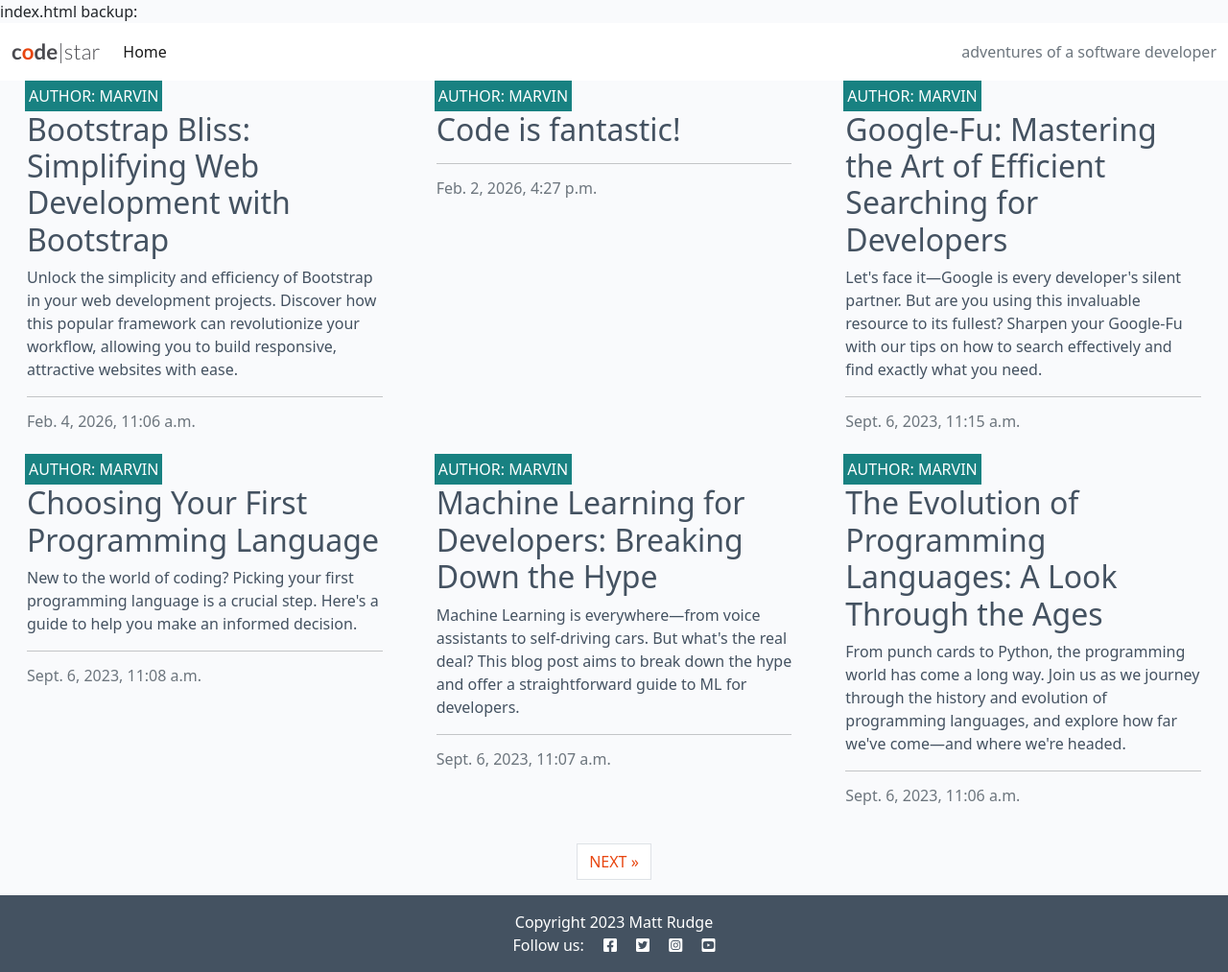
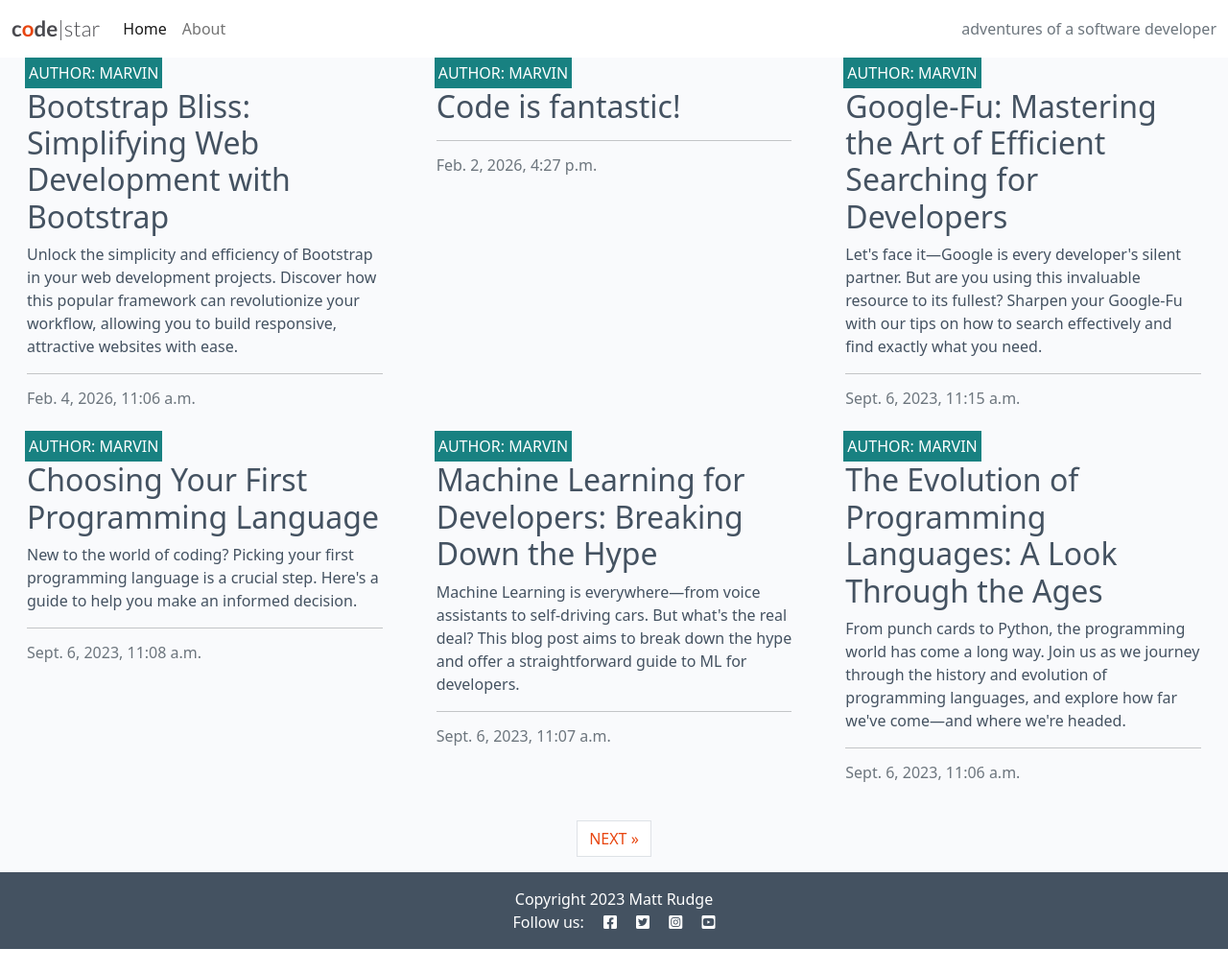
Before and after one commit to Shieldsx/codestar_blog, a Django app: page / in a window 1280 px wide. Shown: the whole page at 96% size. After the commit the page ends 989 px from the top, so only its background shows below. Run offline with Django 4.2, Linux system fonts and the light colour scheme; data comes from the database, SQL or seed files in the repository.

Commit message:
Added an About url variable in base.html

```diff
--- a/blog/templates/blog/index.html
+++ b/blog/templates/blog/index.html
@@ -1,5 +1,3 @@
-index.html backup:
-
 {% extends "base.html" %}
 
 {% block content %}
--- a/blog/views.py
+++ b/blog/views.py
@@ -28,5 +28,5 @@ def post_detail(request, slug):
     return render(
         request,
         "blog/post_detail.html",
-        {"post": post},
+        {"post": post}
     )
--- a/templates/base.html
+++ b/templates/base.html
@@ -1,6 +1,8 @@
 {% load static %}
 
 {% url 'home' as home_url %}
+
+{% url 'about' as about_url %}
 
 <!DOCTYPE html>
 <html class="h-100" lang="en">
@@ -45,7 +47,13 @@
      Home
   </a>
 </li>
-
+<li class="nav-item">
+    <a class="nav-link {% if request.path == about_url %}active{% endif %}"
+     aria-current="page"
+     href="{{ about_url }}">
+     About
+  </a>
+</li>
                 </ul>
                 <span class="navbar-text text-muted">
                     adventures of a software developer
```
